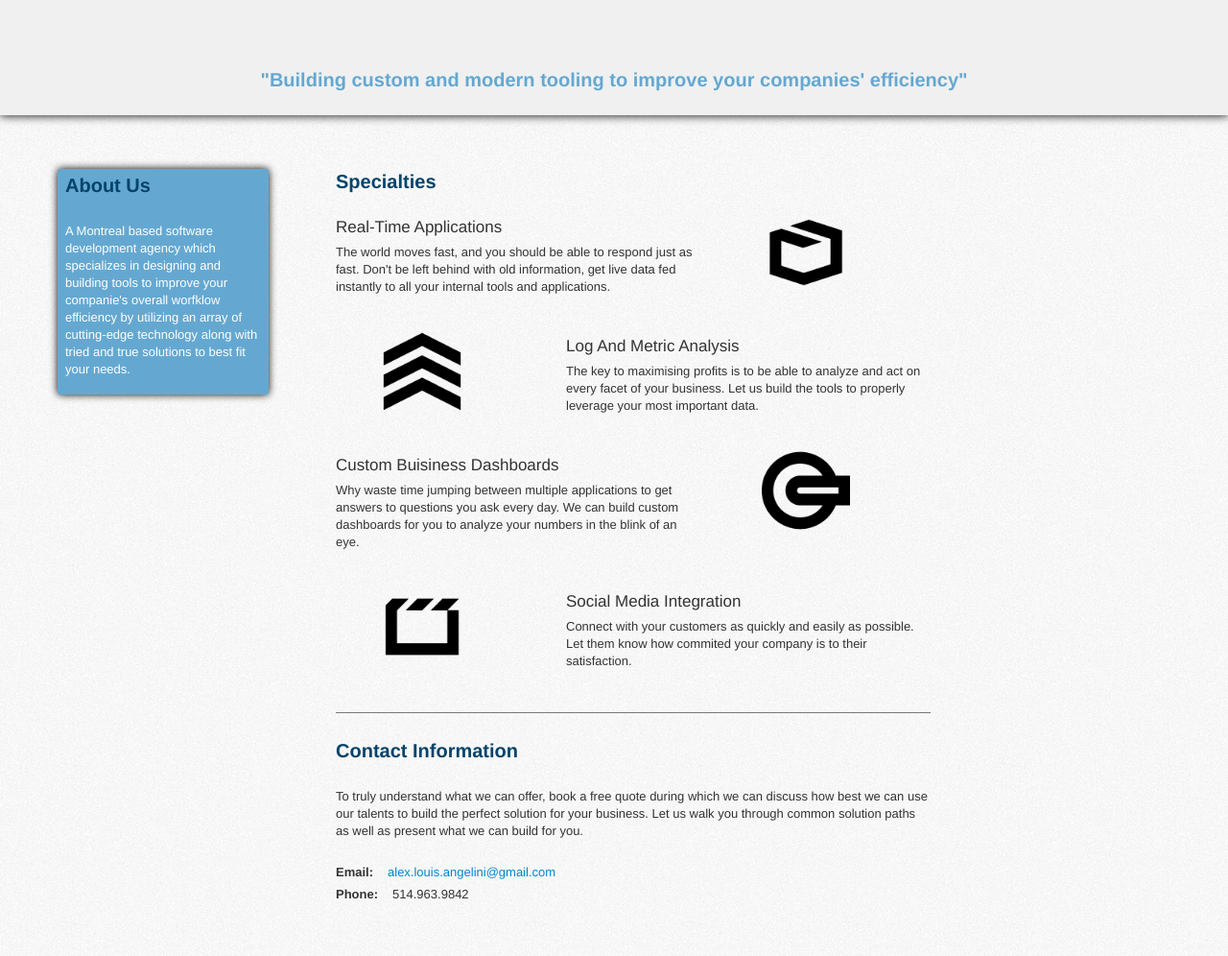
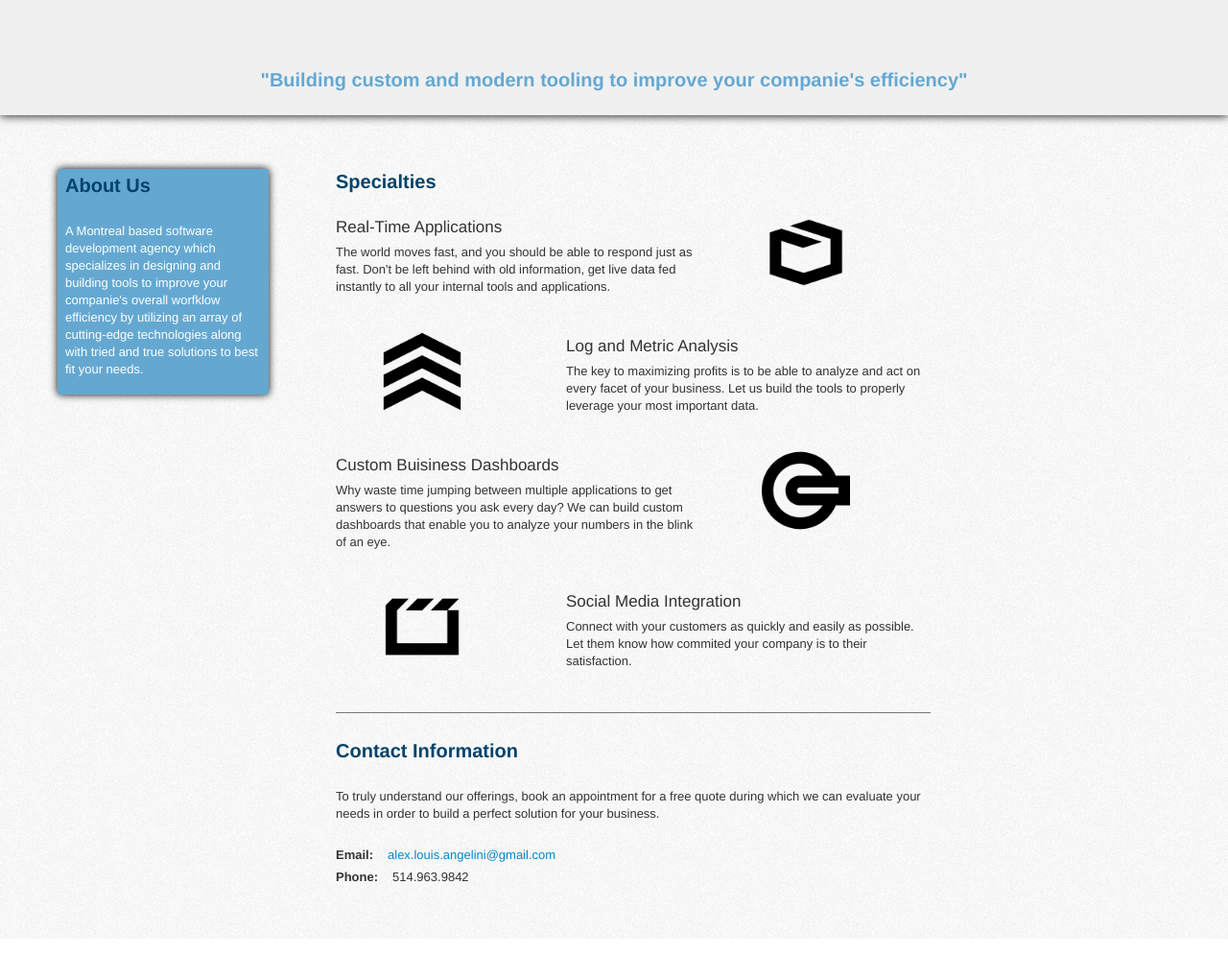
Before and after one commit to angelini/slight_ind, a website: page index.html in a window 1280 px wide. Shown: the part 124-1120 px from the top of the page at 96% size. Drawn offline with Linux system fonts and the light colour scheme.

Commit message:
Fixed typos

```diff
--- a/index.html
+++ b/index.html
@@ -20,13 +20,13 @@
         </div>
 
         <div class="tagline span12">
-          "Building custom and modern tooling to improve your companies' efficiency"
+          "Building custom and modern tooling to improve your companie's efficiency"
         </div>
 
         <div class="about">
           <div class="padded">
             <div class="section-title">About Us</div>
-            <p>A Montreal based software development agency which specializes in designing and building tools to improve your companie's overall worfklow efficiency by utilizing an array of cutting-edge technology along with tried and true solutions to best fit your needs.</p>
+            <p>A Montreal based software development agency which specializes in designing and building tools to improve your companie's overall worfklow efficiency by utilizing an array of cutting-edge technologies along with tried and true solutions to best fit your needs.</p>
           </div>
         </div>
 
@@ -44,15 +44,15 @@
           <div class="row">
             <div class="span3"><img src="/assets/img/loganalysis.png" alt="realtime"/></div>
             <div class="span5">
-              <div class="top">Log And Metric Analysis</div>
-              <p>The key to maximising profits is to be able to analyze and act on every facet of your business. Let us build the tools to properly leverage your most important data.</p>
+              <div class="top">Log and Metric Analysis</div>
+              <p>The key to maximizing profits is to be able to analyze and act on every facet of your business. Let us build the tools to properly leverage your most important data.</p>
             </div>
           </div>
 
           <div class="row">
             <div class="span5">
               <div class="top">Custom Buisiness Dashboards</div>
-              <p>Why waste time jumping between multiple applications to get answers to questions you ask every day. We can build custom dashboards for you to analyze your numbers in the blink of an eye.</p>
+              <p>Why waste time jumping between multiple applications to get answers to questions you ask every day? We can build custom dashboards that enable you to analyze your numbers in the blink of an eye.</p>
             </div>
             <div class="span3"><img src="/assets/img/dashboard.png" alt="realtime"/></div>
           </div>
@@ -69,7 +69,7 @@
 
         <div class="contact span8 offset2">
           <div class="section-title">Contact Information</div>
-          <p>To truly understand what we can offer, book a free quote during which we can discuss how best we can use our talents to build the perfect solution for your business. Let us walk you through common solution paths as well as present what we can build for you.</p>
+          <p>To truly understand our offerings, book an appointment for a free quote during which we can evaluate your needs in order to build a perfect solution for your business.</p>
 
           <div class="info">
             <label>Email:</label><a href="mailto:alex.louis.angelini@gmail.com" target="_blank">alex.louis.angelini@gmail.com</a><br>
--- a/package.json
+++ b/package.json
@@ -1,6 +1,6 @@
 {
   "name": "slight",
-  "version": "0.0.1",
+  "version": "0.0.1-1",
   "author": "Alex Angelini <alex.louis.angelini@gmail.com>",
   "main": "server",
   "engines": {
@@ -11,5 +11,6 @@
   },
   "scripts": {
     "start": "server.js"
-  }
+  },
+  "subdomain": "slight"
 }
```
